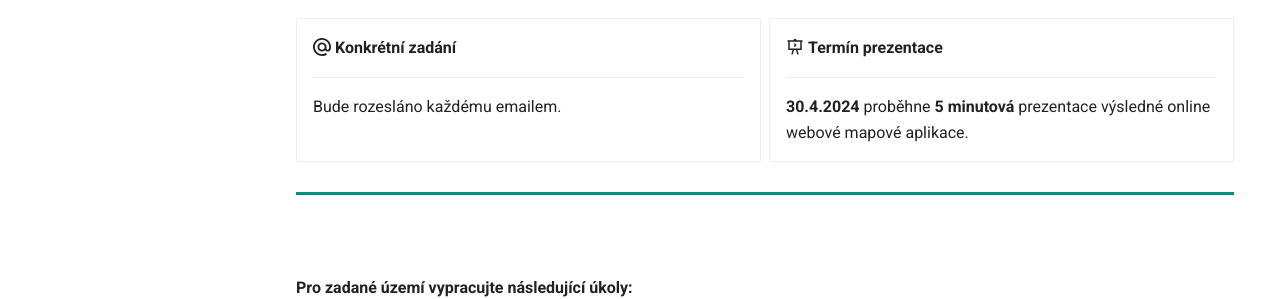
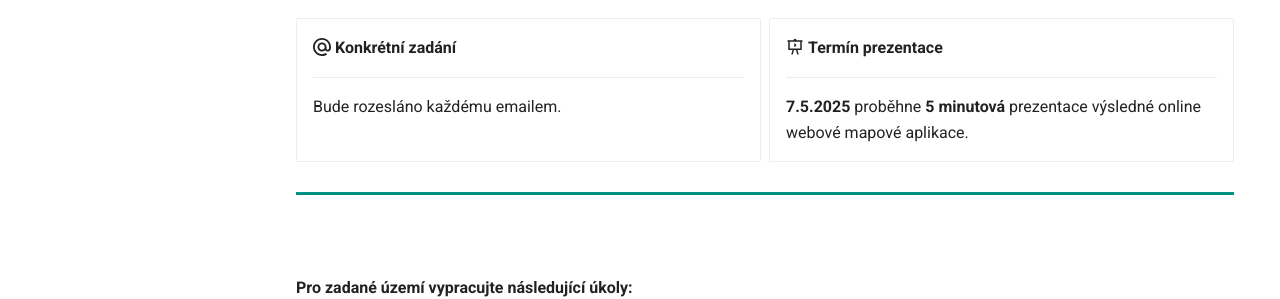
Before and after one commit to k155gis0/gis1, an MkDocs documentation site: the page built from docs/semestralka.md, in a window 1280 px wide and 900 px high. Shown: the part 437-736 px from the top of the window. Built offline with MkDocs 1.6.1 and Material for MkDocs 9.7.7, drawn with Linux system fonts in a browser that asks for light colours.

Commit message:
Update semestralka.md

```diff
--- a/docs/semestralka.md
+++ b/docs/semestralka.md
@@ -19,7 +19,7 @@ Dotazy či připomínky k semestrální práci směřujte sem: *frantisek.muzik@
 
     ---
 
-    __30.4.2024__ proběhne __5 minutová__ prezentace výsledné online webové mapové aplikace.
+    __7.5.2025__ proběhne __5 minutová__ prezentace výsledné online webové mapové aplikace.
 </div>
 
 <hr class="level-1">
```
